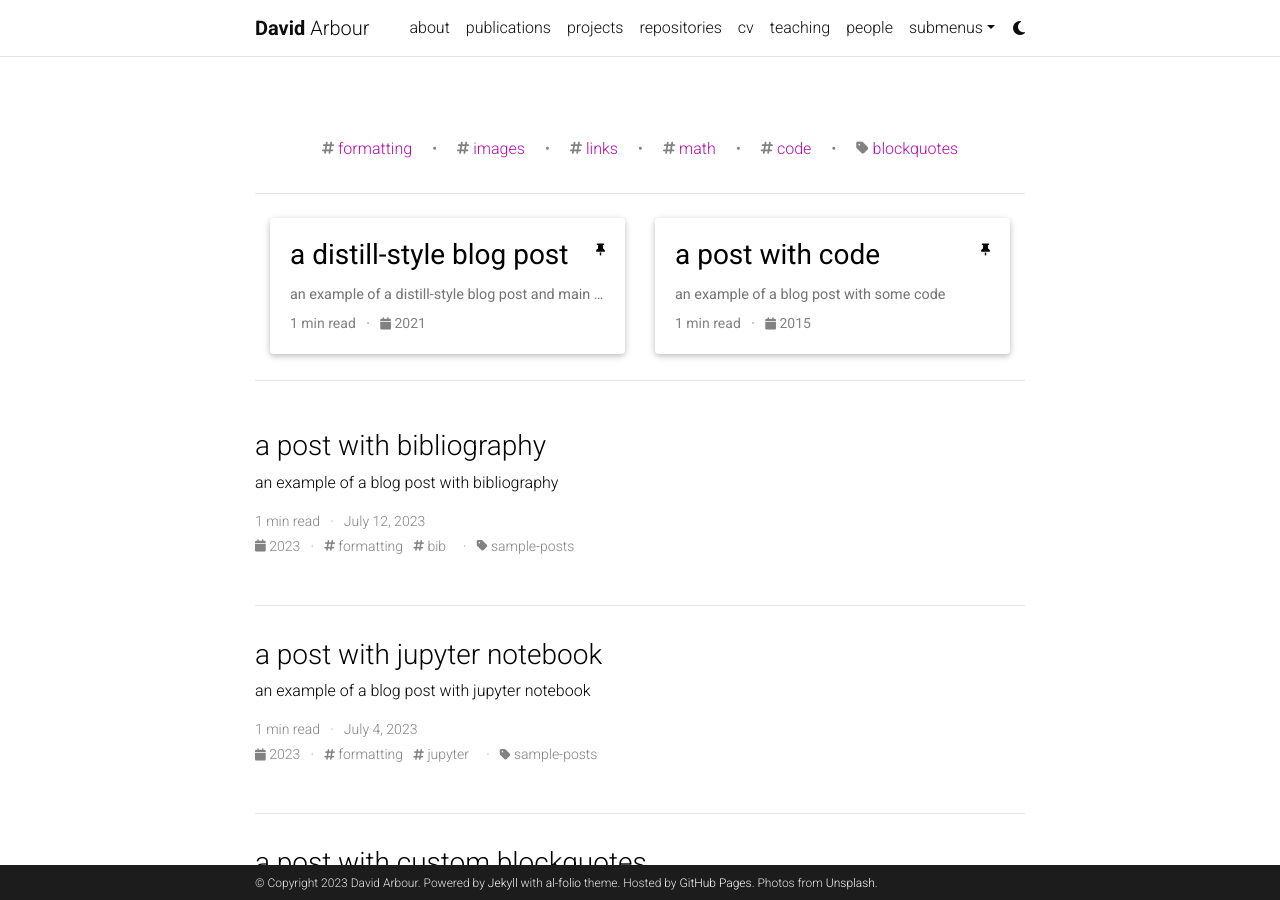
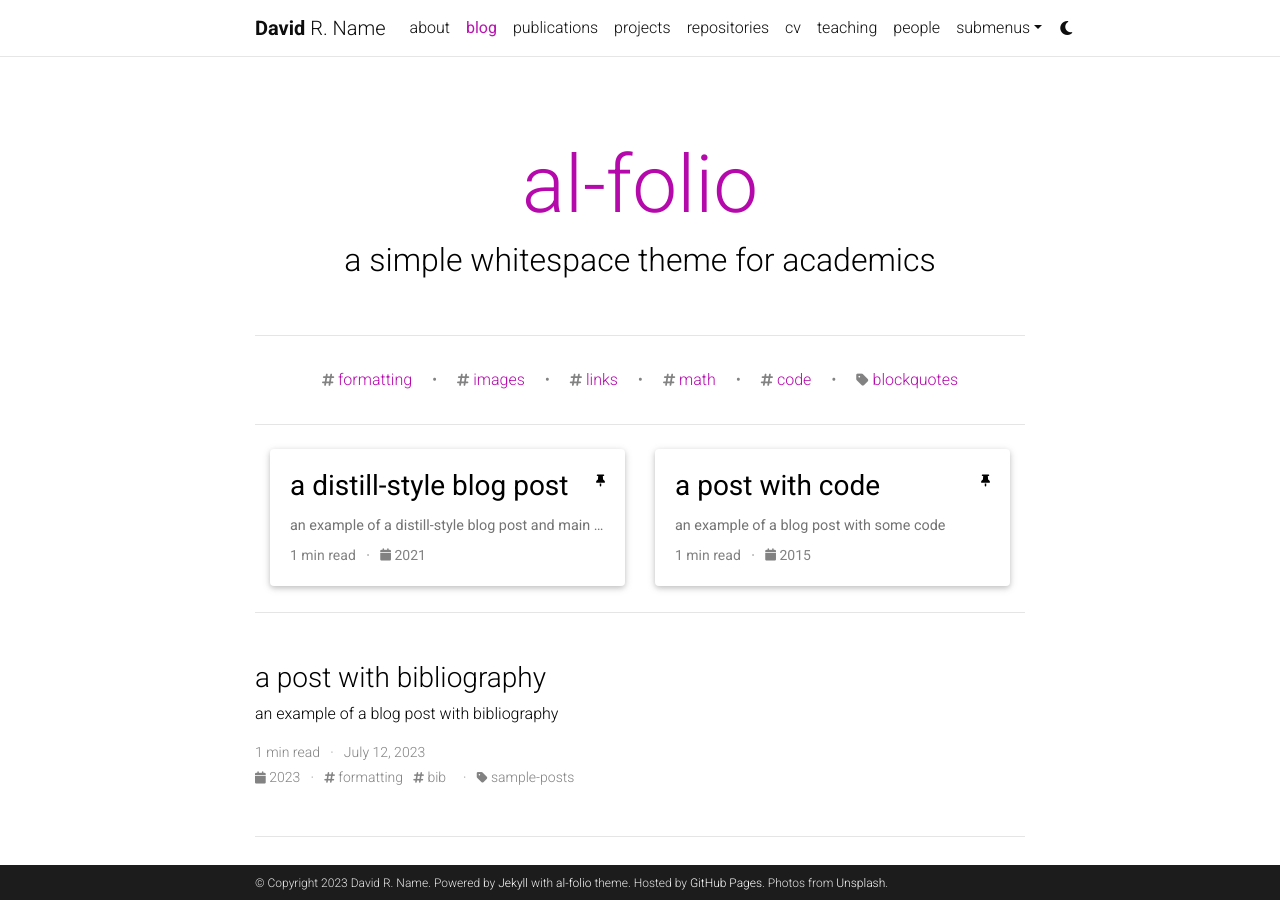
Before and after one commit to darbour/darbour.github.io, a Jekyll site: the page built from blog/index.html, in a window 1280 px wide and 900 px high. Built offline with Jekyll 4.4.1, drawn with Linux system fonts in a browser that asks for light colours; the list of posts is cut into pages by our own code; comment, search, counter and statistics services are not loaded; a style sheet for code colours, icons or effects is not loaded.

Commit message:
rollback

```diff
--- a/_config.yml
+++ b/_config.yml
@@ -4,15 +4,16 @@
 
 title: blank # the website title (if blank, full name will be used instead)
 first_name: David
-middle_name:
-last_name: Arbour
-email: darbour26@gmail.com
+middle_name: R.
+last_name: Name
+email: you@example.com
 description: > # the ">" symbol means to ignore newlines until "footer_text:"
+  A simple, whitespace theme for academics. Based on [*folio](https://github.com/bogoli/-folio) design.
 footer_text: >
   Powered by <a href="https://jekyllrb.com/" target="_blank">Jekyll</a> with <a href="https://github.com/alshedivat/al-folio">al-folio</a> theme.
   Hosted by <a href="https://pages.github.com/" target="_blank">GitHub Pages</a>.
   Photos from <a href="https://unsplash.com" target="_blank">Unsplash</a>.
-keywords:   # add your own keywords or leave empty
+keywords: jekyll, jekyll-theme, academic-website, portfolio-website  # add your own keywords or leave empty
 
 lang: en # the language of your site (for example: en, fr, cn, ru, etc.)
 icon: ⚛️  # the emoji used as the favicon (alternatively, provide image name in /assets/img/)
@@ -66,13 +67,13 @@
 # Social integration
 # -----------------------------------------------------------------------------
 
-github_username: darbour# your GitHub user name
+github_username: # your GitHub user name
 gitlab_username: # your GitLab user name
 twitter_username: # your Twitter handle
 mastodon_username: # your mastodon instance+username in the format instance.tld/@username
 linkedin_username: # your LinkedIn user name
 telegram_username: # your Telegram user name
-scholar_userid: prj0heYAAAAJ# your Google Scholar ID
+scholar_userid: # your Google Scholar ID
 semanticscholar_id: # your Semantic Scholar ID
 whatsapp_number: # your WhatsApp number (full phone number in international format. Omit any zeroes, brackets, or dashes when adding the phone number in international format.)
 orcid_id: # your ORCID ID
@@ -119,10 +120,10 @@
 # Blog
 # -----------------------------------------------------------------------------
 
-#blog_name: al-folio # blog_name will be displayed in your blog page
-#blog_nav_title: blog # your blog must have a title for it to be displayed in the nav bar
-#blog_description: a simple whitespace theme for academics
-#permalink: /blog/:year/:title/
+blog_name: al-folio # blog_name will be displayed in your blog page
+blog_nav_title: blog # your blog must have a title for it to be displayed in the nav bar
+blog_description: a simple whitespace theme for academics
+permalink: /blog/:year/:title/
 
 # Pagination
 pagination:
```
